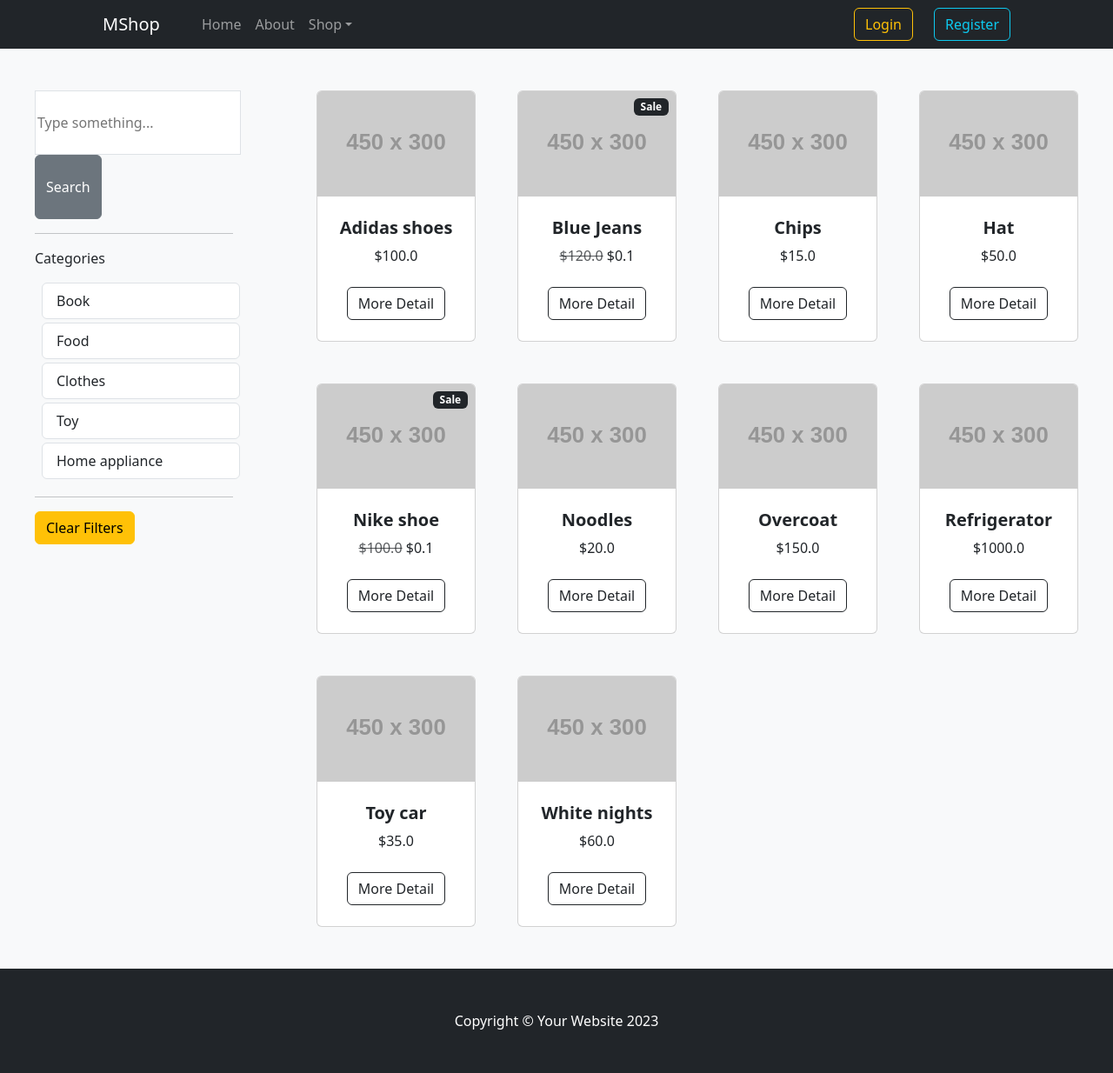
After one commit to S4mpl3r/django-ecommerce, a Django app: page /browse/ in a window 1280 px wide. The commit adds this page. Shown: the whole page at 87% size. Run offline with Django 4.2, Linux system fonts and the light colour scheme; data comes from the database, SQL or seed files in the repository; both versions use the stored data as it was after the commit; grey boxes labelled with a size stand in for pictures from a placeholder-image service; some libraries are stand-ins or nearby versions.

Commit message:
Added the search and browse functionality.

```diff
--- a/items/templates/items/base.html
+++ b/items/templates/items/base.html
@@ -34,7 +34,7 @@
                         <li class="nav-item dropdown">
                             <a class="nav-link dropdown-toggle" id="navbarDropdown" href="#" role="button" data-bs-toggle="dropdown" aria-expanded="false">Shop</a>
                             <ul class="dropdown-menu" aria-labelledby="navbarDropdown">
-                                <li><a class="dropdown-item" href="#!">All Items</a></li>
+                                <li><a class="dropdown-item" href="{% url "items:browse" %}">All Items</a></li>
                                 <li><hr class="dropdown-divider" /></li>
                                 <li><a class="dropdown-item" href="#!">Popular Items</a></li>
                                 <li><a class="dropdown-item" href="#!">New Arrivals</a></li>
@@ -59,10 +59,10 @@
                     <div class="d-flex">
                     </div>
                     <div class="nav-item text-light mb-2 mb-lg-0 ms-lg-4">
-                        <a class="btn btn-warning" href="{% url "login" %}">Login</a>
+                        <a class="btn btn-outline-warning" href="{% url "login" %}">Login</a>
                     </div>
                     <div class="nav-item text-light mb-2 mb-lg-0 ms-lg-4">
-                        <a class="btn btn-info" href="{% url "register" %}">Register</a>
+                        <a class="btn btn-outline-info" href="{% url "register" %}">Register</a>
                     </div>
                     {% endif %}
                 </div>
--- /dev/null
+++ b/items/templates/items/browse.html
@@ -0,0 +1,67 @@
+{% extends "items/base.html" %}
+
+{% block content %}
+<div class="pb-6 px-3 row gx-4 gx-lg-5 bg-light">
+
+    <div class="col-3 container px-4 px-lg-5 mt-5">
+        <form action="{% url "items:browse" %}" method="get">
+            <input name="query" class="py-4 px-6 border" type="text" value="{{query}}" placeholder="Type something...">
+
+            <button class="btn btn-secondary py-4 px-6">Search</button>
+        </form>
+
+        <hr class="my-6">
+
+        <p class="font-semibold">Categories</p>
+        {% for category in categories %}
+        <div class="list-group">
+            <a href="{% url 'items:browse' %}?query={{ query }}&category={{ category.id }}" class="list-group-item list-group-item-action mb-1 mx-2 {% if category.id == category_id %} active {% endif %}">{{ category }}</a>
+        </div>
+        {% endfor %}
+        <hr class="my-6">
+
+        <div>
+            <a href="{% url 'items:browse' %}" class="btn btn-warning">Clear Filters</a>
+        </div>
+    </div>
+
+    <div class="col container px-4 px-lg-5 mt-5">
+        <div class="row gx-4 gx-lg-5 row-cols-2 row-cols-md-3 row-cols-xl-4 justify-content-left">
+            {% for item in items %}
+            <div class="col mb-5">
+                <div class="card h-100">
+                    <!-- Sale badge-->
+                    {% if item.is_on_sale %}
+                    <div class="badge bg-dark text-white position-absolute" style="top: 0.5rem; right: 0.5rem">Sale</div>
+                    {% endif %}
+                    <!-- Product image-->
+                    {% if item.image %}
+                    <img class="card-img-top img-fluid" src="{{ item.image.url }}" alt="..." />
+                    {% else %}
+                    <img class="card-img-top" src="https://dummyimage.com/450x300/dee2e6/6c757d.jpg" alt="..." />
+                    {% endif %}
+                    <!-- Product details-->
+                    <div class="card-body p-4">
+                        <div class="text-center">
+                            <!-- Product name-->
+                            <h5 class="fw-bolder">{{ item.title }}</h5>
+                            <!-- Product price-->
+                            {% if item.is_on_sale %}
+                            <span class="text-muted text-decoration-line-through">${{ item.price }}</span>
+                            ${{ item.discount }}
+                            {% else %}
+                            ${{ item.price }}
+                            {% endif %}
+                        </div>
+                    </div>
+                    <!-- Product actions-->
+                    <div class="card-footer p-4 pt-0 border-top-0 bg-transparent">
+                        <div class="text-center"><a class="btn btn-outline-dark mt-auto" href="{% url "items:detail" item.id %}">More Detail</a></div>
+                    </div>
+                </div>
+            </div>
+            {% endfor %}
+        </div>
+    </div>
+</div>
+{% endblock content %}
--- a/items/templates/items/detail.html
+++ b/items/templates/items/detail.html
@@ -23,7 +23,9 @@
                 {% endif %}
                 </p>
                 <p class="card-text"><small class="text-muted">Last updated 3 mins ago</small></p>
+                {% if user.is_authenticated %}
                 <a href="#" class="btn btn-outline-dark fs-5">Add to cart</a>
+                {% endif %}
             </div>
         </div>
         </div>
--- a/items/urls.py
+++ b/items/urls.py
@@ -7,4 +7,5 @@ app_name = "items"
 urlpatterns = [
     path("", views.index, name="index"),
     path("<int:pk>/", views.detail, name="detail"),
+    path("browse/", views.browse, name="browse"),
 ]
--- a/items/views.py
+++ b/items/views.py
@@ -1,6 +1,7 @@
+from django.db.models import Q
 from django.shortcuts import get_list_or_404, get_object_or_404, render
 
-from .models import Item
+from .models import Category, Item
 
 
 # Create your views here.
@@ -29,3 +30,29 @@ def detail(request, pk):
             "item": item,
         },
     )
+
+
+def browse(request):
+    query = request.GET.get("query", "")
+    category_id = request.GET.get("category", 0)
+    categories = Category.objects.all()
+    items = Item.objects.filter(is_sold=False)
+
+    if category_id:
+        items = items.filter(category_id=category_id)
+
+    if query:
+        items = items.filter(
+            Q(title__icontains=query) | Q(description__icontains=query)
+        )
+
+    return render(
+        request,
+        "items/browse.html",
+        {
+            "items": items,
+            "query": query,
+            "categories": categories,
+            "category_id": int(category_id),
+        },
+    )
```
Also changed, not shown: db.sqlite3.
